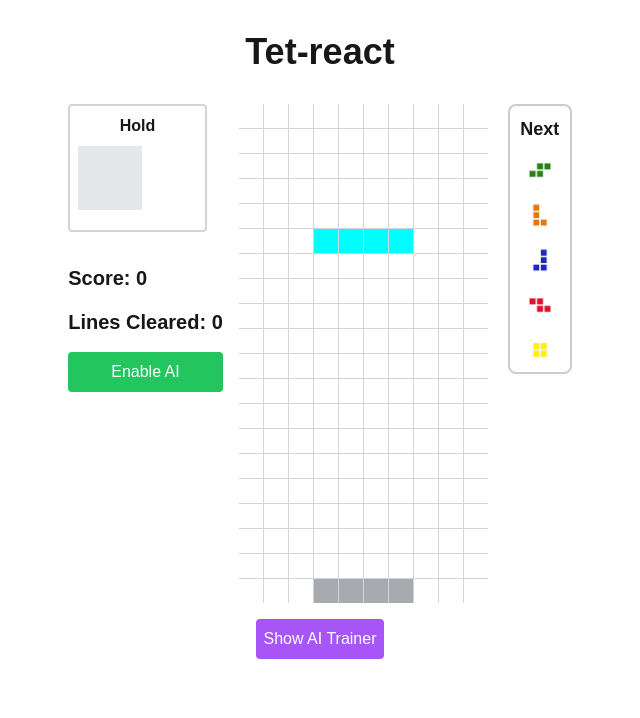
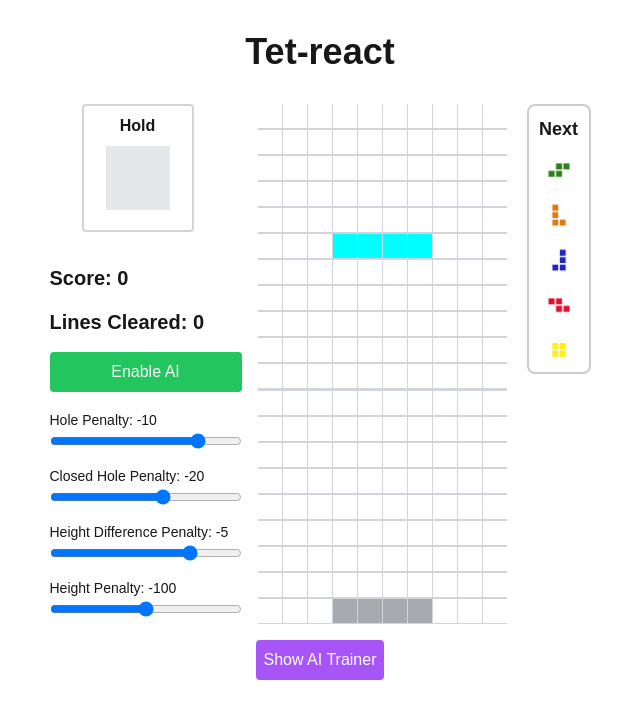
Before and after one commit to oguadumi/tetreact, a Next.js app: page / in a window 1280 px wide. Shown: the top 718 px of the page, without its empty margins (320-960 px from the left). Built offline with nearby package versions, Linux system fonts and the light colour scheme.

Commit message:
ui changes and sliders

```diff
--- a/components/HoldDisplay.js
+++ b/components/HoldDisplay.js
@@ -15,7 +15,7 @@ export default function HoldDisplay({ heldTetromino }) {
     return (
       <div className="mr-4 p-2 h-32 border-2 border-gray-300 rounded">
         <h2 className="text-center font-bold mb-2">Hold</h2>
-        <div className="w-16 h-16 bg-gray-200 grid grid-cols-4 gap-px" />
+        <div className="w-16 h-16 bg-gray-200 grid grid-cols-4 gap-px mx-auto" />
       </div>
     );
   }
@@ -33,6 +33,7 @@ export default function HoldDisplay({ heldTetromino }) {
           alt={`${type} Tetromino`}
           className="w-16 h-16 object-contain"
         />
+
       </div>
     </div>
   );
--- a/components/TetrisGame.js
+++ b/components/TetrisGame.js
@@ -26,6 +26,12 @@ export default function TetrisGame() {
   const [generation, setGeneration] = useState(1);
   const [bestScore, setBestScore] = useState(0);
   const [showAITrainer, setShowAITrainer] = useState(false);
+
+  // New state for penalties
+  const [holePenalty, setHolePenalty] = useState(-10);
+  const [closedHolePenalty, setClosedHolePenalty] = useState(-20);
+  const [heightDifferencePenalty, setHeightDifferencePenalty] = useState(-5);
+  const [heightPenalty, setHeightPenalty] = useState(-100);
 
   const handleKeyPress = useCallback((event) => {
     if (gameState.isGameOver || isAIPlaying) return;
@@ -125,12 +131,24 @@ export default function TetrisGame() {
   const shadowY = calculateShadowPosition(gameState);
   const nextTetrominoes = getNextTetrominoes(gameState);
 
+  // Update AI player when penalties change
+  useEffect(() => {
+    aiPlayer.updatePenalties({
+      holePenalty,
+      closedHolePenalty,
+      heightDifferencePenalty,
+      heightPenalty
+    });
+  }, [holePenalty, closedHolePenalty, heightDifferencePenalty, heightPenalty]);
+
   return (
     <div className="flex flex-col items-center">
       <div className="flex">
         <div className="flex flex-col mr-4">
-          <HoldDisplay heldTetromino={gameState.heldTetromino} />
-          <div className="mt-4">
+          <div className="w-32 h-32 mb-4 mx-auto"> {/* Fixed size container for HoldDisplay */}
+            <HoldDisplay heldTetromino={gameState.heldTetromino} />
+          </div>
+          <div className="w-48"> {/* Container for controls, adjust width as needed */}
             <ScoreBoard score={gameState.score} />
             <LinesCleared linesCleared={gameState.linesCleared} />
             <button
@@ -139,6 +157,50 @@ export default function TetrisGame() {
             >
               {isAIPlaying ? "Disable AI" : "Enable AI"}
             </button>
+            <div className="mt-4">
+              <label className="text-sm">Hole Penalty: {holePenalty}</label>
+              <input
+                type="range"
+                min="-50"
+                max="0"
+                value={holePenalty}
+                onChange={(e) => setHolePenalty(Number(e.target.value))}
+                className="w-full"
+              />
+            </div>
+            <div className="mt-2">
+              <label className="text-sm">Closed Hole Penalty: {closedHolePenalty}</label>
+              <input
+                type="range"
+                min="-50"
+                max="0"
+                value={closedHolePenalty}
+                onChange={(e) => setClosedHolePenalty(Number(e.target.value))}
+                className="w-full"
+              />
+            </div>
+            <div className="mt-2">
+              <label className="text-sm">Height Difference Penalty: {heightDifferencePenalty}</label>
+              <input
+                type="range"
+                min="-20"
+                max="0"
+                value={heightDifferencePenalty}
+                onChange={(e) => setHeightDifferencePenalty(Number(e.target.value))}
+                className="w-full"
+              />
+            </div>
+            <div className="mt-2">
+              <label className="text-sm">Height Penalty: {heightPenalty}</label>
+              <input
+                type="range"
+                min="-200"
+                max="0"
+                value={heightPenalty}
+                onChange={(e) => setHeightPenalty(Number(e.target.value))}
+                className="w-full"
+              />
+            </div>
           </div>
         </div>
         <GameBoard gameState={gameState} shadowY={shadowY} />
```
Also changed, not shown: lib/AIPlayer.js, 1 other file (tests, documents, lock files or other folders).
